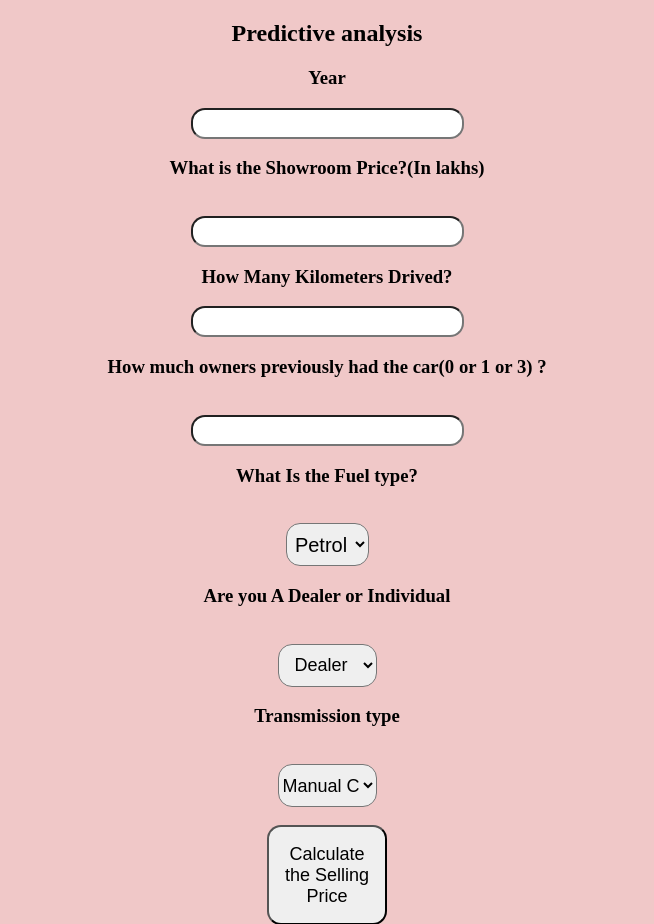
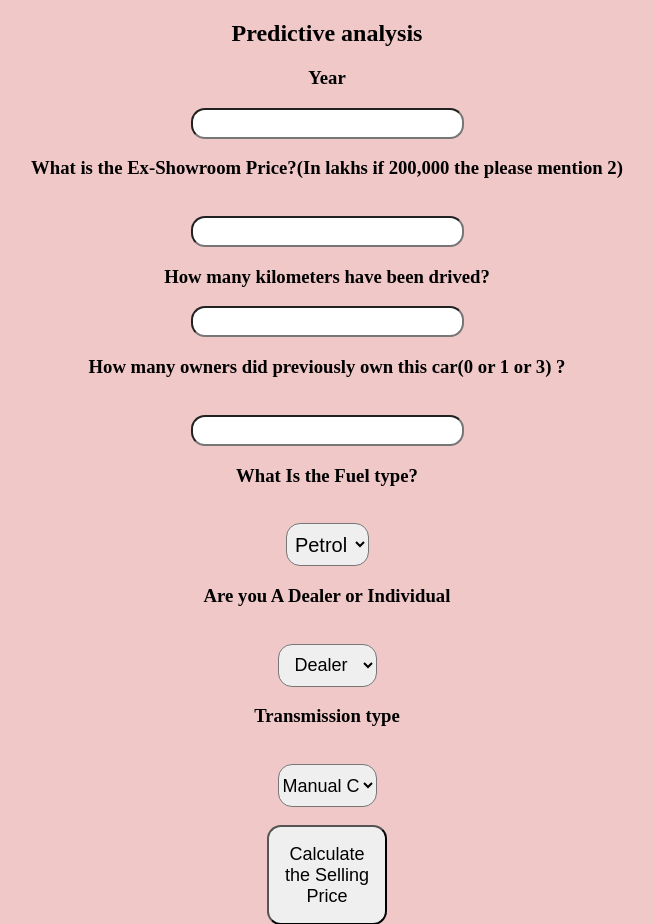
Before and after one commit to adarshbaronia/Car-Selling-Price-Prediction, a Flask app: page / in a window 1280 px wide. Shown: the top 924 px of the page, without its empty margins (313-967 px from the left). Run offline with Flask 2, Linux system fonts and the light colour scheme; parts of the project's set-up code (start-up, migrations or seed data) failed here and were passed over.

Commit message:
Update index.html

```diff
--- a/templates/index.html
+++ b/templates/index.html
@@ -14,9 +14,9 @@
             <h2>Predictive analysis</h2>
             <h3>Year</h3>
             <input id="first" name="Year" type="number ">
-            <h3>What is the Showroom Price?(In lakhs)</h3><br><input id="second" name="Present_Price" required="required">
-            <h3>How Many Kilometers Drived?</h3><input id="third" name="Kms_Driven" required="required">
-            <h3>How much owners previously had the car(0 or 1 or 3) ?</h3><br><input id="fourth" name="Owner" required="required">
+            <h3>What is the Ex-Showroom Price?(In lakhs if 200,000 the please mention 2)</h3><br><input id="second" name="Present_Price" required="required">
+            <h3>How many kilometers have been drived?</h3><input id="third" name="Kms_Driven" required="required">
+            <h3>How many owners did previously own this car(0 or 1 or 3) ?</h3><br><input id="fourth" name="Owner" required="required">
             <h3>What Is the Fuel type?</h3><br><select name="Fuel_Type_Petrol" id="fuel" required="required">
                 <option value="Petrol">Petrol</option>
                 <option value="Diesel">Diesel</option>
```
